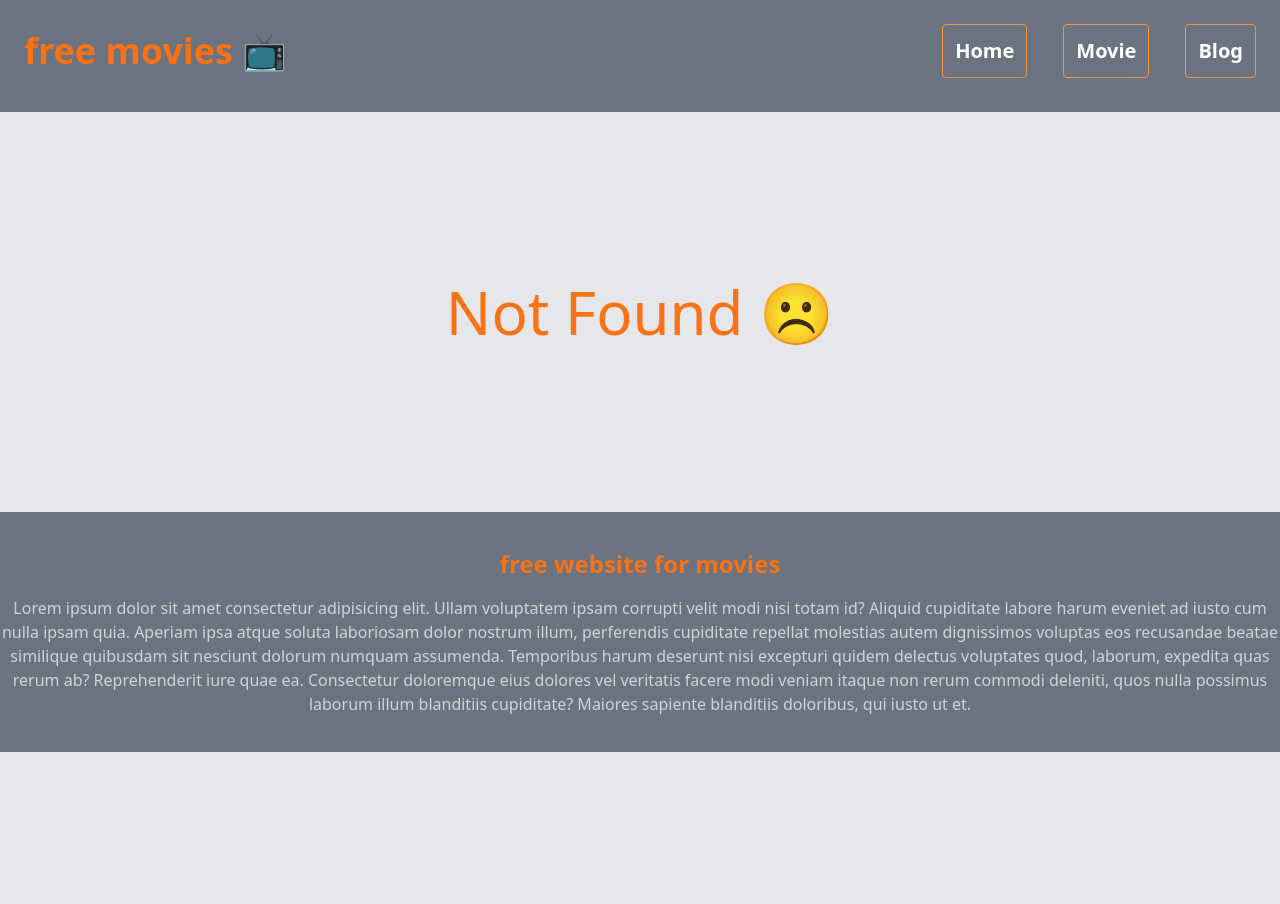
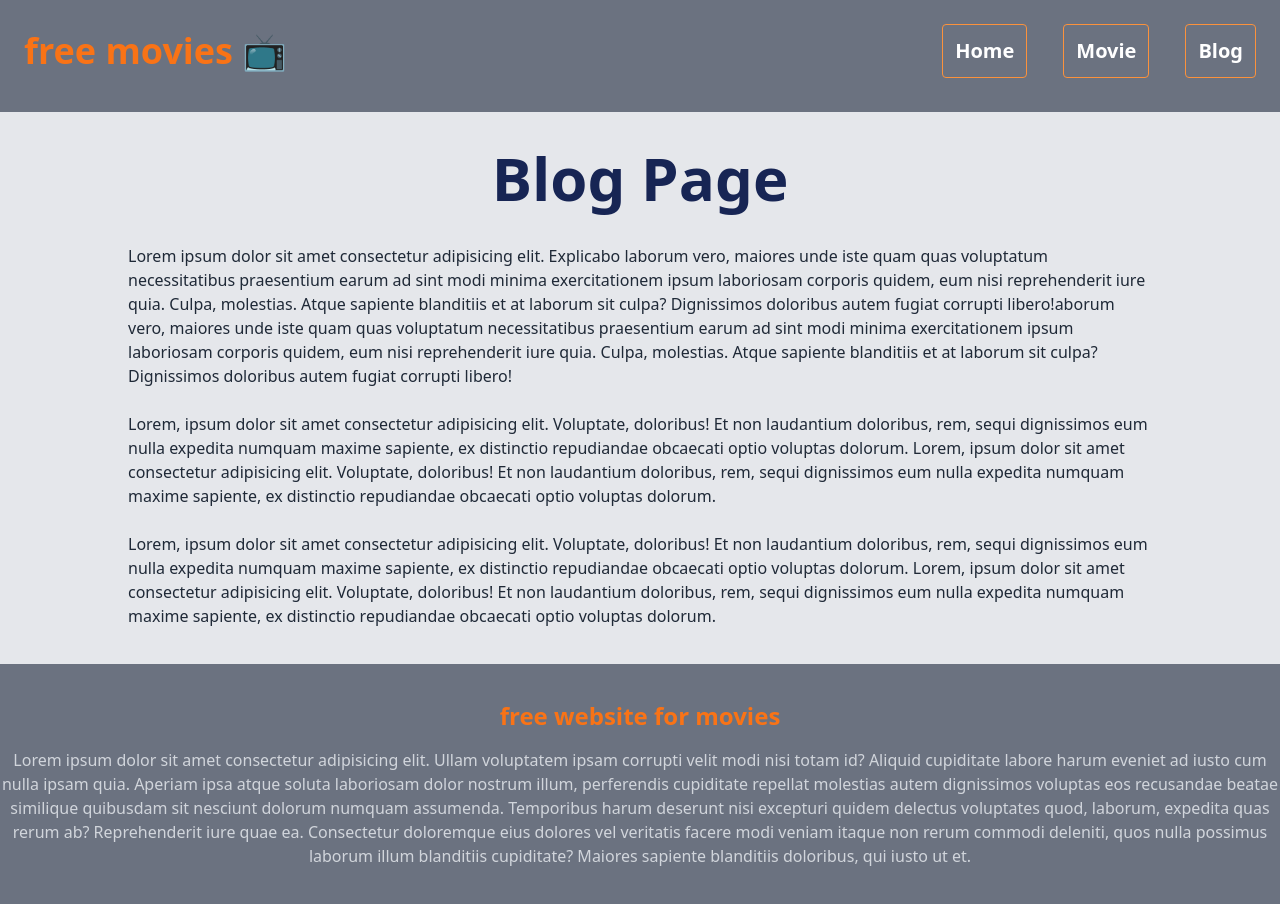
Before and after one commit to zhale-el/website-free-movie, a Next.js app: page /blog in a window 1280 px wide. Before the commit this address had no page. Before the commit the page ends 800 px from the top, so only its background shows below. Built offline with nearby package versions, Linux system fonts and the light colour scheme.

Commit message:
completed last

```diff
--- /dev/null
+++ b/app/blog/page.jsx
@@ -0,0 +1,41 @@
+const Blog = () => {
+  return (
+    <div className="container mx-auto text-gray-800 w-[80%] ">
+      <p className="text-6xl font-semibold text-blue-950 my-9 text-center">
+        Blog Page
+      </p>
+      <p className="mb-6 justify-evenly ">
+        Lorem ipsum dolor sit amet consectetur adipisicing elit. Explicabo
+        laborum vero, maiores unde iste quam quas voluptatum necessitatibus
+        praesentium earum ad sint modi minima exercitationem ipsum laboriosam
+        corporis quidem, eum nisi reprehenderit iure quia. Culpa, molestias.
+        Atque sapiente blanditiis et at laborum sit culpa? Dignissimos doloribus
+        autem fugiat corrupti libero!aborum vero, maiores unde iste quam quas
+        voluptatum necessitatibus praesentium earum ad sint modi minima
+        exercitationem ipsum laboriosam corporis quidem, eum nisi reprehenderit
+        iure quia. Culpa, molestias. Atque sapiente blanditiis et at laborum sit
+        culpa? Dignissimos doloribus autem fugiat corrupti libero!
+      </p>
+      <p className="mb-6 justify-evenly">
+        Lorem, ipsum dolor sit amet consectetur adipisicing elit. Voluptate,
+        doloribus! Et non laudantium doloribus, rem, sequi dignissimos eum nulla
+        expedita numquam maxime sapiente, ex distinctio repudiandae obcaecati
+        optio voluptas dolorum. Lorem, ipsum dolor sit amet consectetur
+        adipisicing elit. Voluptate, doloribus! Et non laudantium doloribus,
+        rem, sequi dignissimos eum nulla expedita numquam maxime sapiente, ex
+        distinctio repudiandae obcaecati optio voluptas dolorum.
+      </p>
+      <p className="mb-9 justify-evenly">
+        Lorem, ipsum dolor sit amet consectetur adipisicing elit. Voluptate,
+        doloribus! Et non laudantium doloribus, rem, sequi dignissimos eum nulla
+        expedita numquam maxime sapiente, ex distinctio repudiandae obcaecati
+        optio voluptas dolorum. Lorem, ipsum dolor sit amet consectetur
+        adipisicing elit. Voluptate, doloribus! Et non laudantium doloribus,
+        rem, sequi dignissimos eum nulla expedita numquam maxime sapiente, ex
+        distinctio repudiandae obcaecati optio voluptas dolorum.
+      </p>
+    </div>
+  );
+};
+
+export default Blog;
```
Also changed, not shown: public/load.svg (added).
